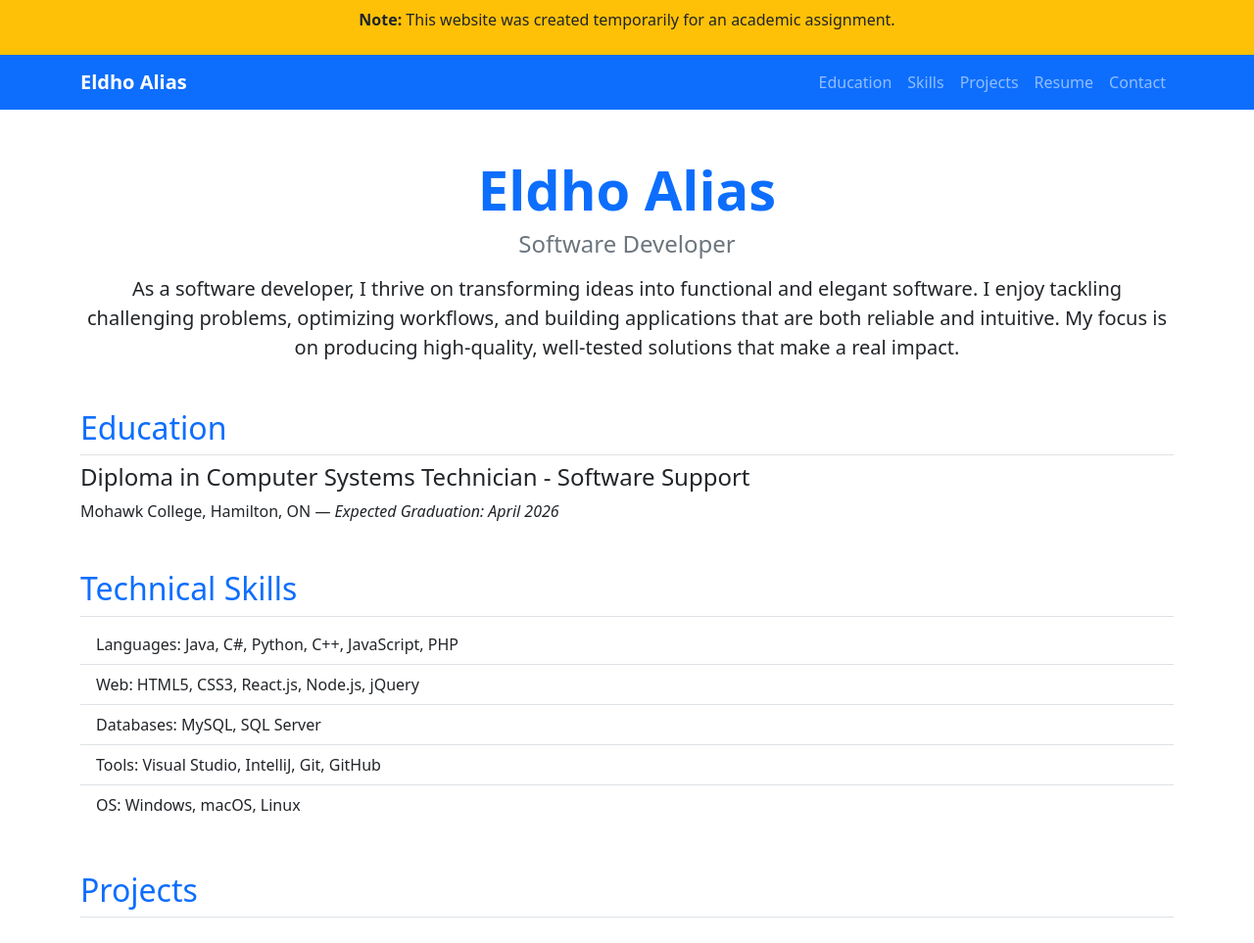
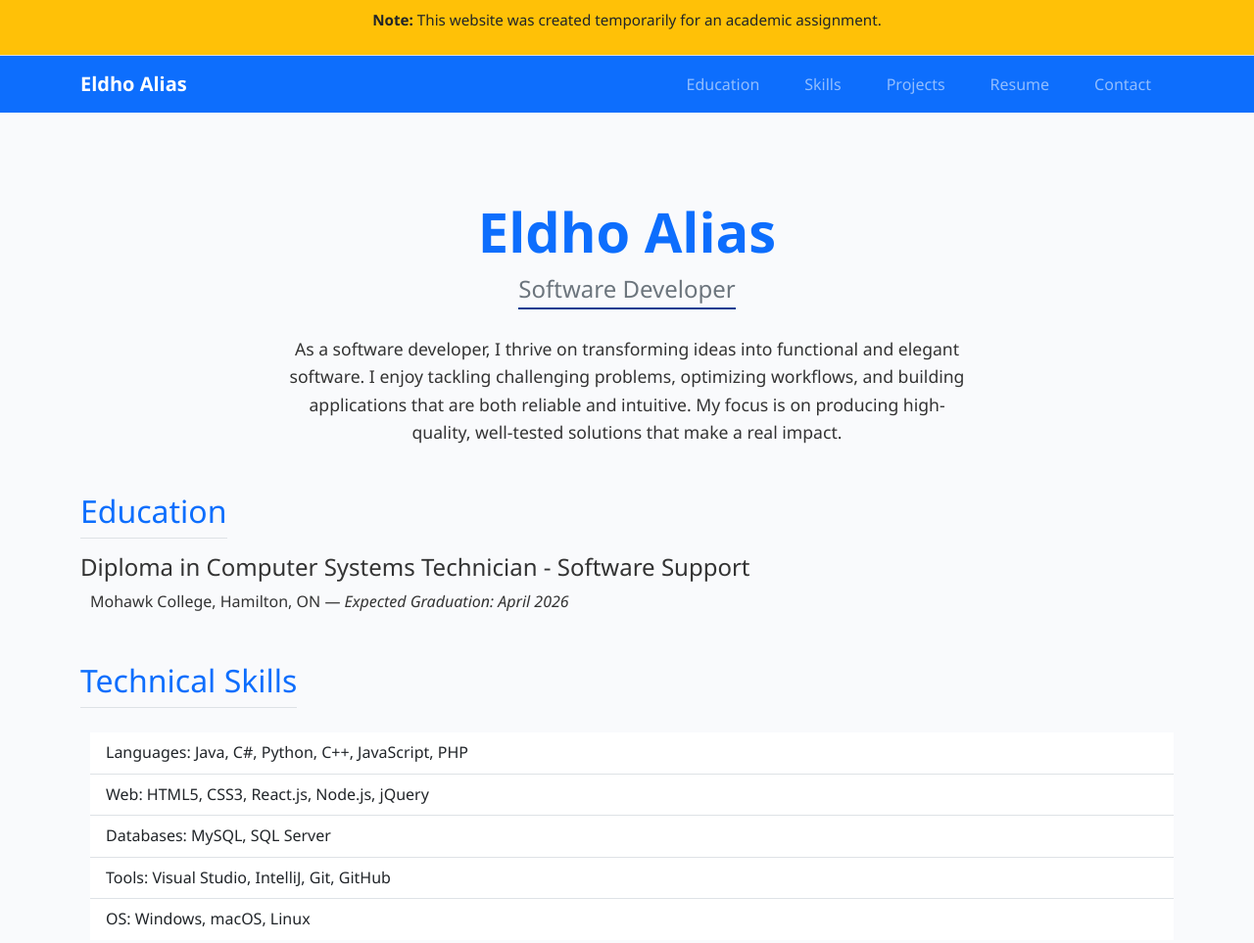
Before and after one commit to EldhoAlias01/EldhoAlias01.github.io, a plain HTML site: page index.html in a window 1280 px wide. Shown: the top 963 px of the page at 98% size. Drawn offline with nearby package versions, Linux system fonts and the light colour scheme.

Commit message:
Refactor index.html to include internal CSS
Removed external stylesheet link and added internal CSS for styling.

```diff
--- a/index.html
+++ b/index.html
@@ -6,7 +6,189 @@
     <title>Eldho Alias - Software Developer Portfolio</title>
 
     <link href="https://cdn.jsdelivr.net/npm/bootstrap@5.3.3/dist/css/bootstrap.min.css" rel="stylesheet">
-    <link rel="stylesheet" href="styles.css">
+    <!--<link rel="stylesheet" href="styles.css">-->
+    <style>
+
+        * {
+            margin: 0;
+            padding: 0;
+            box-sizing: border-box;
+        }
+
+        body {
+            font-family: "Segoe UI", Arial, sans-serif;
+            line-height: 1.6;
+            background-color: #f9fafc;
+            color: #333;
+            scroll-behavior: smooth;
+        }
+
+
+        header {
+            background-color: #fffae6;
+            text-align: center;
+            padding: 10px;
+            font-size: 0.95rem;
+            border-bottom: 1px solid #ddd;
+        }
+
+
+        nav {
+            background-color: #0b3d91;
+            color: white;
+            padding: 10px 0;
+            position: sticky;
+            top: 0;
+            z-index: 1000;
+        }
+
+        nav ul {
+            display: flex;
+            justify-content: center;
+            flex-wrap: wrap;
+            list-style: none;
+        }
+
+        nav ul li {
+            margin: 0 15px;
+        }
+
+        nav ul li a {
+            color: white;
+            text-decoration: none;
+            font-weight: 500;
+            transition: color 0.3s ease;
+        }
+
+        nav ul li a:hover {
+            color: #ffcc00;
+        }
+
+
+        section {
+            max-width: 1000px;
+            margin: 50px auto;
+            padding: 0 20px;
+        }
+
+        h1, h2, h3 {
+            color: #0b3d91;
+        }
+
+        h1 {
+            font-size: 2.5rem;
+            margin-bottom: 10px;
+        }
+
+        h2 {
+            margin-bottom: 15px;
+            border-bottom: 2px solid #0b3d91;
+            display: inline-block;
+            padding-bottom: 5px;
+        }
+
+        h3 {
+            margin-top: 15px;
+        }
+
+
+        #summary {
+            text-align: center;
+            padding-top: 40px;
+        }
+
+        #summary p {
+            font-size: 1.1rem;
+            max-width: 700px;
+            margin: 10px auto;
+        }
+
+        #education p, #skills ul {
+            margin-left: 10px;
+        }
+
+        #skills ul {
+            list-style-type: square;
+            margin-top: 10px;
+        }
+
+        .my_project {
+        transition: transform 0.3s ease, box-shadow 0.3s ease;
+        border-radius: 12px;
+        }
+
+        .my_project:hover {
+        transform: translateY(-8px);
+        box-shadow: 0 8px 20px rgba(99, 102, 241, 0.3);
+        }
+
+        .my_project:hover .card-title {
+        color: #a5b4fc;
+        }
+
+
+        /* Resume */
+        #resume a {
+            color: #0b3d91;
+            font-weight: bold;
+            text-decoration: none;
+        }
+
+        #resume a:hover {
+            text-decoration: underline;
+        }
+
+        /* Contact Section */
+        #contact p {
+            margin: 8px 0;
+        }
+
+        #contact a {
+            color: #0b3d91;
+            text-decoration: none;
+        }
+
+        #contact a:hover {
+            color: #ffcc00;
+        }
+
+        /* Footer */
+        footer {
+            background-color: #0b3d91;
+            color: white;
+            text-align: center;
+            padding: 20px;
+            margin-top: 40px;
+            font-size: 0.9rem;
+        }
+
+        /* Responsive Design */
+        @media (max-width: 768px) {
+            nav ul {
+                flex-direction: column;
+                text-align: center;
+            }
+
+            nav ul li {
+                margin: 8px 0;
+            }
+
+            h1 {
+                font-size: 2rem;
+            }
+
+            section {
+                margin: 30px auto;
+            }
+
+            #projects article {
+                padding: 15px;
+            }
+
+
+        }
+
+    </style>
 
 </head>
 <body>
```
